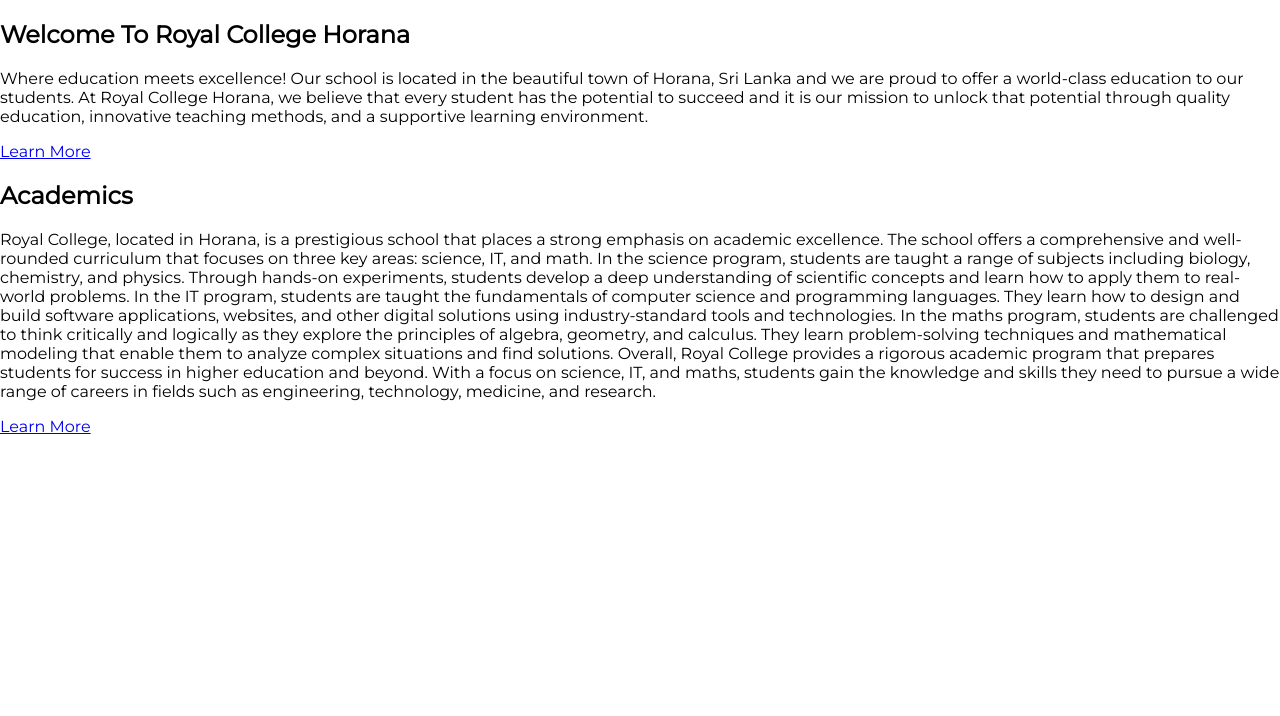
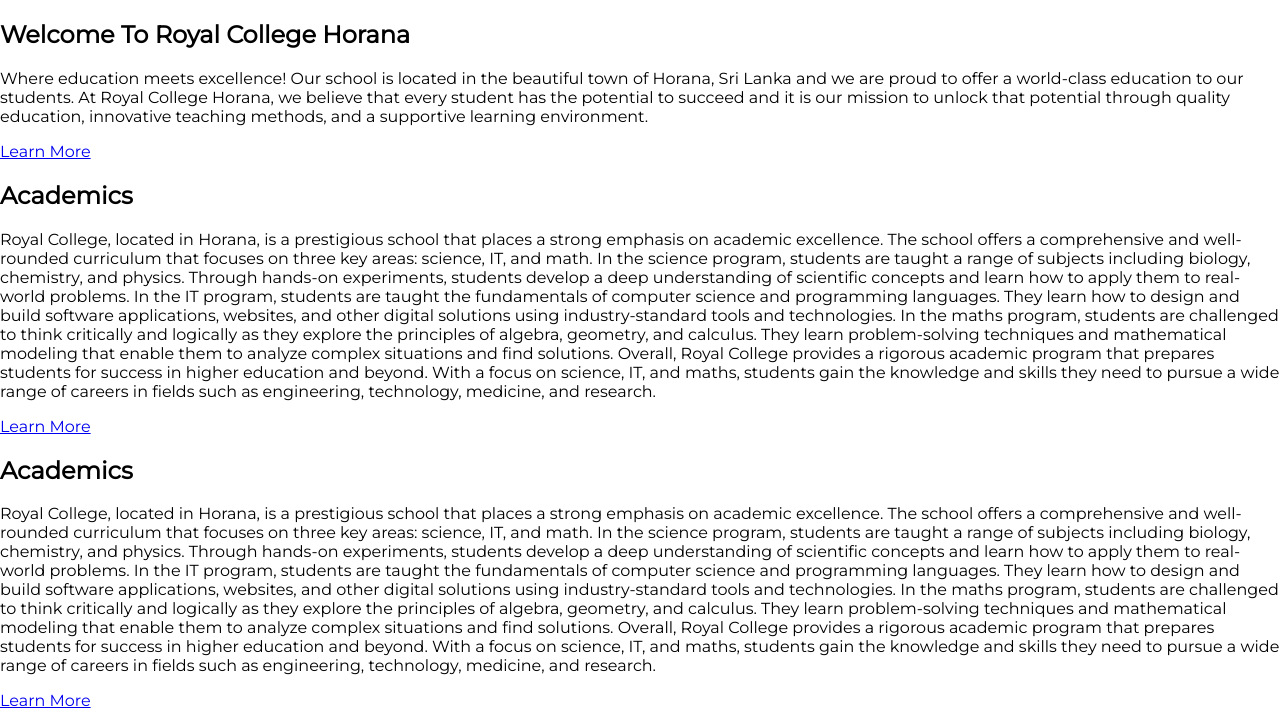
Before and after one commit to HimashaWeerakkody/Simple-Website-Frontend, a plain HTML site: page index.html in a window 1280 px wide. Shown: the part 84-800 px from the top of the page. Drawn offline with Linux system fonts and the light colour scheme; a script that the page names is missing.

Commit message:
Update index.html
added a new section

```diff
--- a/index.html
+++ b/index.html
@@ -71,7 +71,28 @@
     </section>
 
     <section>
-
+                <div class="content1">
+            <div class="academics">
+                <h2>Academics</h2>
+                <p class="para1">Royal College, located in Horana, is a prestigious school that places a strong emphasis
+                    on academic excellence. The school offers a comprehensive and well-rounded curriculum that focuses
+                    on three key areas: science, IT, and math.
+                    In the science program, students are taught a range of subjects including biology, chemistry, and
+                    physics. Through hands-on experiments, students develop a deep understanding of scientific concepts
+                    and learn how to apply them to real-world problems.
+                    In the IT program, students are taught the fundamentals of computer science and programming
+                    languages. They learn how to design and build software applications, websites, and other digital
+                    solutions using industry-standard tools and technologies.
+                    In the maths program, students are challenged to think critically and logically as they explore the
+                    principles of algebra, geometry, and calculus. They learn problem-solving techniques and
+                    mathematical modeling that enable them to analyze complex situations and find solutions.
+                    Overall, Royal College provides a rigorous academic program that prepares students for success in
+                    higher education and beyond. With a focus on science, IT, and maths, students gain the knowledge and
+                    skills they need to pursue a wide range of careers in fields such as engineering, technology,
+                    medicine, and research.</p>
+                <a class="learn-more" href="#">Learn More</a>
+            </div>
+        </div>
     </section>
 
 
```
